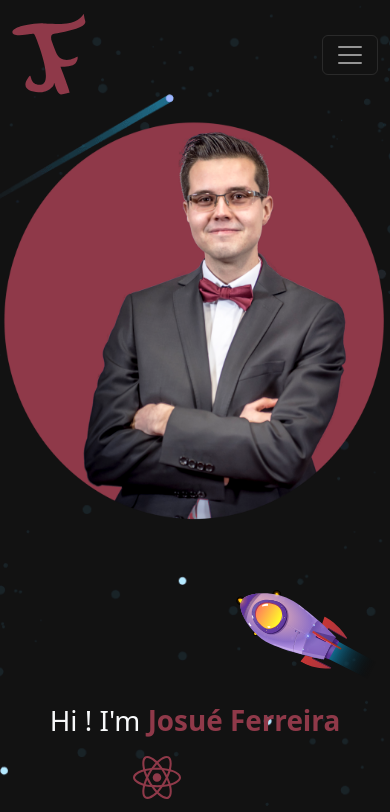
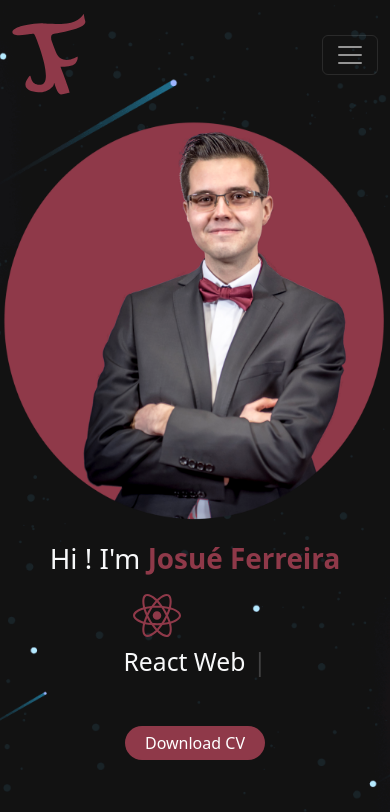
Before and after one commit to Josue-Ferreira/my-web-site, a React (Vite) app: page / in a window 390 px wide. Shown: the top 812 px of the page. Built offline with nearby package versions, Linux system fonts and the light colour scheme.

Commit message:
responsive for spaceship image

```diff
--- a/src/components/IntroductionSection.jsx
+++ b/src/components/IntroductionSection.jsx
@@ -78,6 +78,14 @@ const Hello = styled.div`
   }
 `;
 
+const ImgSpaceship = styled.img`
+  align-self: end;
+
+  @media screen and (max-width: 768px){
+    display: none;
+  }
+`;
+
 const IntroductionSection = ({ page, language, setLanguage }) => {
   useEffect(() => {
     const typewriter = new Typewriter('#job-resume',{
@@ -108,7 +116,7 @@ const IntroductionSection = ({ page, language, setLanguage }) => {
             {textLang[language].pages.home.cv}
           </Button>
         </Hello>
-        <img src="/spaceship.svg" style={{alignSelf: 'end'}} />
+        <ImgSpaceship src="/spaceship.svg" />
         <ImgPhotoProfil
           id="photo-profil"
           src="photo_profil.resized.png"
```
